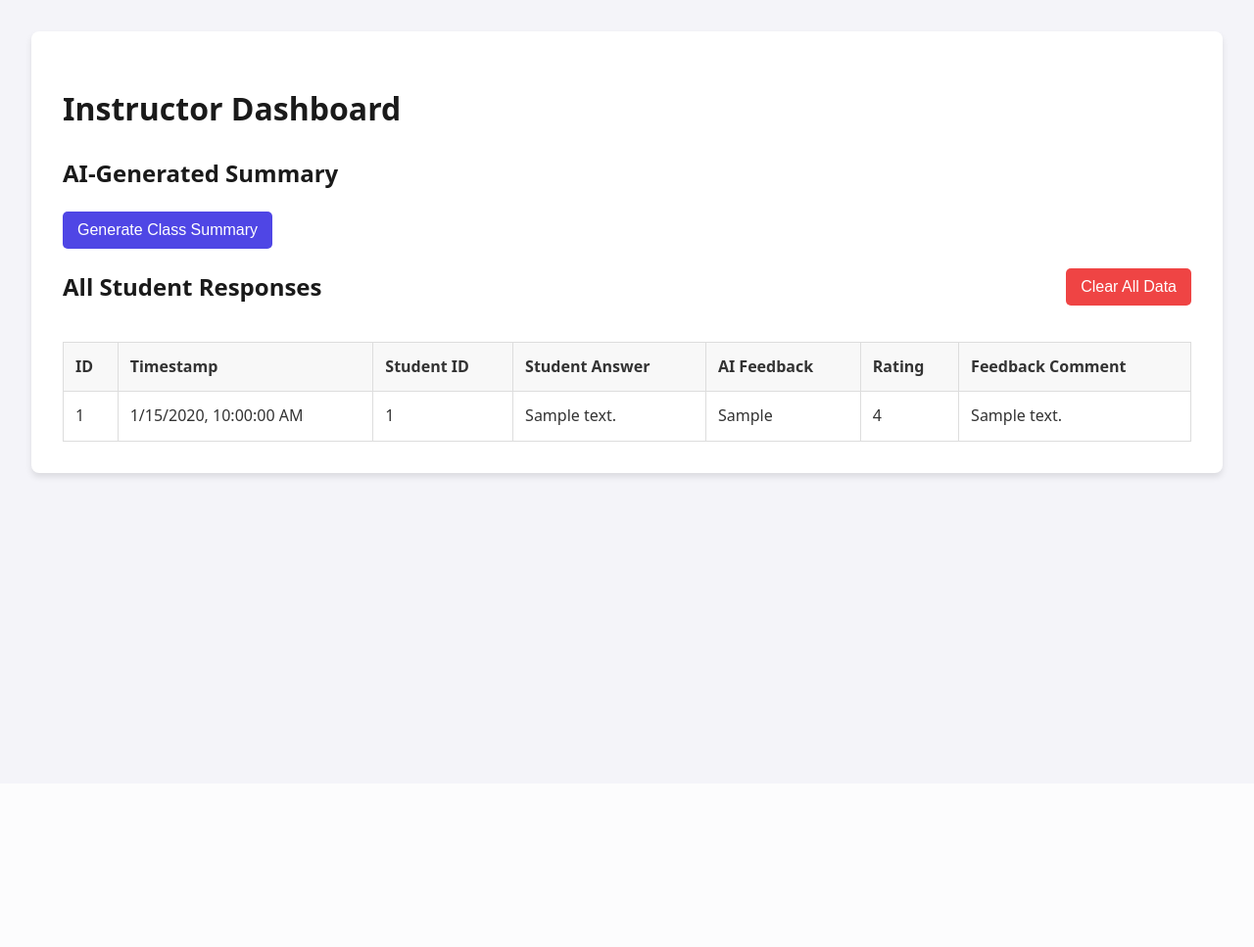
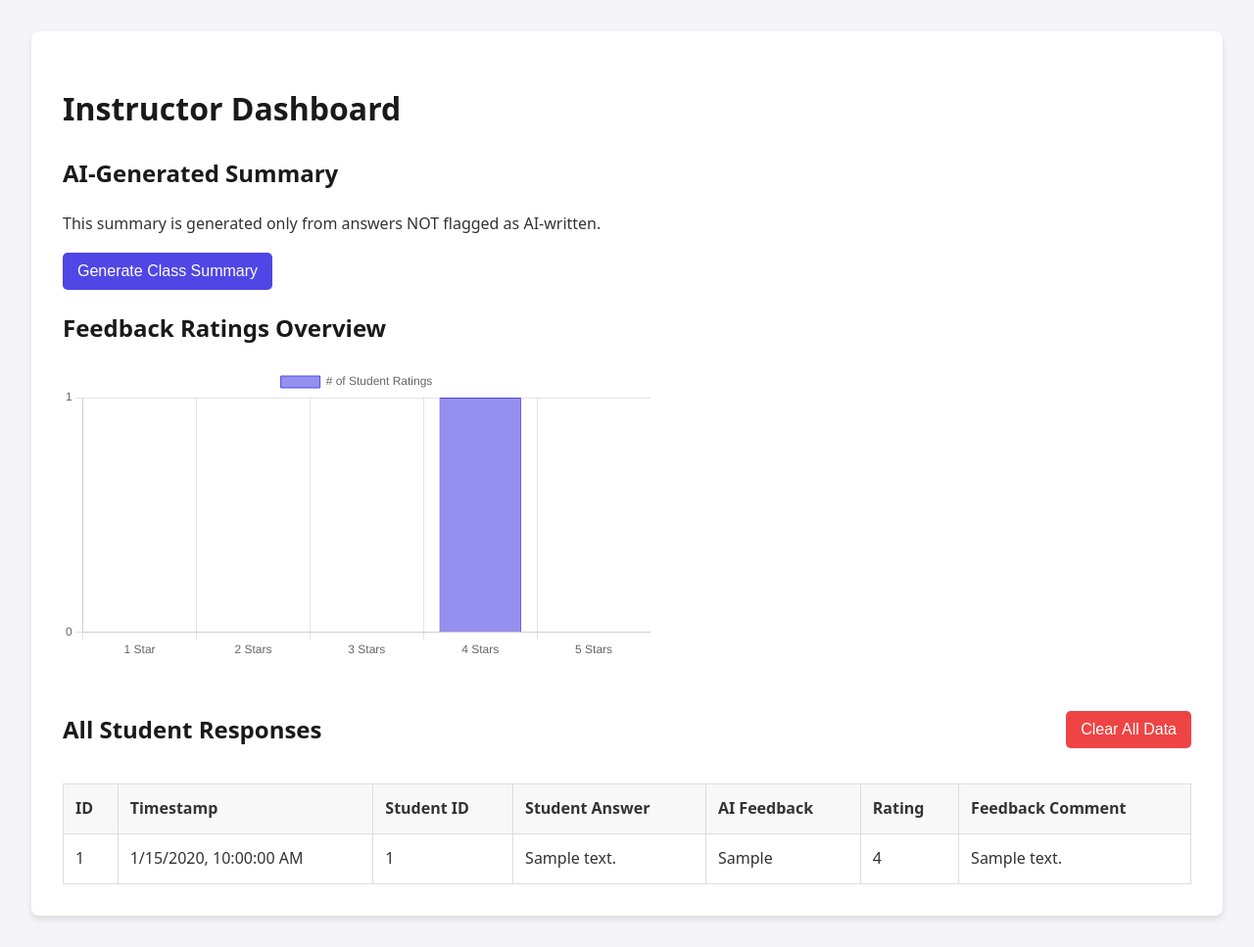
Before and after one commit to Jen77776/AI-Stats-book, a Flask app: page /dashboard in a window 1280 px wide. Shown: the whole page at 98% size. Before the commit the page ends 490 px from the top, so only its background shows below. Run offline with Flask 3, Linux system fonts and the light colour scheme; tables that the repository leaves empty hold one stand-in row (values such as "Sample post").

Commit message:
add chart and tag AI answer

```diff
--- a/flask-ai-feedback/app.py
+++ b/flask-ai-feedback/app.py
@@ -29,6 +29,7 @@
     timestamp = db.Column(db.DateTime, nullable=False, default=datetime.utcnow)
     rating = db.Column(db.Integer)
     feedback_comment = db.Column(db.Text)
+    is_ai_generated = db.Column(db.Boolean, default=False, nullable=False)
 
 with app.app_context():
     db.create_all()
@@ -43,59 +44,6 @@
 except Exception as e:
     print(f"API configuration failed: {e}")
     model = None
-
-
-# def get_dataviz_feedback(student_answer):
-#     if not model:
-#         return "AI model failed to load."
-
-#     # Prompt
-#     system_prompt = """
-#     You are an evaluative AI giving concise, helpful, and honest feedback on a student's written answer to a data visualization critique prompt.
-
-#     The question is:
-#     "I stole this figure from a company selling a data viz class. Examine their plot and find at least three bad data viz practices. Then say which one you think is the worst and why."
-
-#     The figure being critiqued includes multiple design problems. The worst offense is the irregular y-axis scaling: it uses evenly spaced visual intervals with values like 10M, 50M, 200M, 250M, and 275M, which is misleading and nonsensical.
-
-#     Other issues include:
-#     - Y-axis likely doesn’t start at zero
-#     - Last bar (Q1P, likely a projection) isn’t visually distinguished from observed values
-#     - Arbitrary curve overlays the bars with no rationale
-#     - Bars are shaded with a distracting color gradient
-#     - Axis labels are small and hard to read
-#     - X and Y axes have no title
-#     - Font and spacing choices make interpretation harder
-
-#     ---
-#     ### Your Role:
-#     - Evaluate how well the student identifies problems in the plot
-#     - Give a one-off piece of feedback (not a chat), written in a warm and encouraging tone
-#     - Be concise, direct, and helpful — no generic praise
-#     - Your goal is not to assign a grade but to help students reflect and improve
-#     - You should use an internal rubric with levels like:
-#       * Great answer
-#       * Good answer
-#       * Thinking start
-#       * Too superficial
-#       * Misunderstood / incorrect
-#     ---
-#     ### Response Guidelines:
-#     - If the student gave a great answer, affirm their reasoning and note what they did well.
-#     - If the student missed key issues (especially the irregular y-axis), point that out clearly, explain why it matters, and optionally give stronger examples they could have raised.
-#     - If their answer was vague or off-base, help them understand why and give a couple of clear, grounded examples they could have used.
-#     - Do not say “this is a great answer but…” if the answer wasn’t great.
-#     - Focus on useful and honest feedback, not on grading tone.
-#     """
-
-#     prompt = f"{system_prompt}\n\nThe student's answer is:\n\"{student_answer}\""
-
-#     try:
-#         response = model.generate_content(prompt)
-#         return response.text
-#     except Exception as e:
-#         print(f"Error calling Gemini API for dataviz: {e}")
-#         return "Sorry, an error occurred while getting feedback from the AI."
 
 def get_generic_feedback(prompt_id, student_answer):
     if not model:
@@ -158,42 +106,31 @@
             print(f"Warning: Could not find response_id {response_id} in Google Sheet to update.")
     except Exception as e:
         print(f"Google Sheet update error: {e}")
+def is_answer_ai_generated(student_answer):
+    """Uses AI to flag if an answer is likely AI-generated."""
+    if not model:
+        return False # Fail safe
 
-# @app.route('/api/evaluate-dataviz', methods=['POST'])
-# def handle_dataviz_evaluation():
-#     data = request.get_json()
-#     student_answer = data.get('answer')
-#     student_id = data.get('student_id', 'anonymous')
-#     ai_feedback = get_dataviz_feedback(student_answer)
+    try:
+        # 一个专门用于分类的、非常直接的Prompt
+        prompt = f"""
+        Analyze the following text from a student's response. Your task is to determine if it was likely written by an AI or a human.
+        Respond with only a single word: either "AI" or "Human". Do not provide any other explanation.
 
-#     try:
-#         new_response = Response(
-#             student_id=student_id,
-#             question="Critique of misleading data visualization (Figure 5)",
-#             student_answer=student_answer,
-#             ai_feedback=ai_feedback,
-#             timestamp=datetime.now()
-#         )
-#         db.session.add(new_response)
-#         db.session.commit()
+        Student's text: "{student_answer}"
+        """
 
-#         # 只有在数据库写入成功后，才继续写入Google Sheet
-#         row_to_insert = [new_response.id, str(new_response.timestamp), student_id, new_response.question, student_answer, ai_feedback, "", ""]
-#         append_to_google_sheet(row_to_insert)
+        response = model.generate_content(prompt)
 
-#         return jsonify({'feedback': ai_feedback, 'response_id': new_response.id})
+        # 检查返回结果并返回布尔值
+        if "ai" in response.text.lower():
+            return True
+        else:
+            return False
+    except Exception as e:
+        print(f"AI detection error: {e}")
+        return False # 如果检测失败，默认不是AI生成的
 
-#     except Exception as e:
-#         # 如果数据库操作失败，回滚所有改动
-#         db.session.rollback()
-#         # 在终端打印出详细的错误信息
-#         print(f"--- DATABASE WRITE FAILED ---: {e}")
-#         # 仍然返回一个看起来“成功”的响应给前端，但附带错误信息
-#         return jsonify({
-#             'feedback': ai_feedback,
-#             'response_id': None,
-#             'error': 'Database write operation failed.'
-#         }), 500
 @app.route('/api/evaluate', methods=['POST'])
 def handle_evaluation():
     data = request.get_json()
@@ -204,6 +141,9 @@
     if not prompt_id:
         return jsonify({'error': 'A prompt_id must be provided.'}), 400
 
+    is_ai = is_answer_ai_generated(student_answer)
+    print(f"AI detection result for new answer: {is_ai}")
+
     ai_feedback = get_generic_feedback(prompt_id, student_answer)
 
     new_response = Response(
@@ -211,7 +151,8 @@
         question=prompt_id, # 用prompt_id作为问题的标识
         student_answer=student_answer,
         ai_feedback=ai_feedback,
-        timestamp=datetime.now()
+        timestamp=datetime.now(),
+        is_ai_generated=is_ai
     )
     db.session.add(new_response)
     db.session.commit()
@@ -266,7 +207,10 @@
 def get_summary():
     """API endpoint to generate an AI-powered summary of all answers."""
     # 使用SQLAlchemy查询
-    responses = Response.query.filter(Response.student_answer != '').all()
+    responses = Response.query.filter(
+        Response.student_answer != '',
+        Response.is_ai_generated == False
+    ).all()
     if not responses:
         return jsonify({'summary': 'Not enough data to generate a summary.'})
 
--- a/flask-ai-feedback/templates/dashboard.html
+++ b/flask-ai-feedback/templates/dashboard.html
@@ -4,12 +4,13 @@
     <meta charset="UTF-8">
     <meta name="viewport" content="width=device-width, initial-scale=1.0">
     <title>Feedback Dashboard</title>
+    <script src="https://cdn.jsdelivr.net/npm/chart.js"></script>
     <style>
-        body { font-family: system-ui, sans-serif; line-height: 1.6; background-color: #f4f4f9; color: #333; margin: 0; padding: 2em; }
+        body { font-family: system-ui, -apple-system, sans-serif; line-height: 1.6; background-color: #f4f4f9; color: #333; margin: 0; padding: 2em; }
         .container { max-width: 1200px; margin: auto; background: #fff; padding: 2em; border-radius: 8px; box-shadow: 0 4px 6px rgba(0,0,0,0.1); }
         h1, h2 { color: #1a1a1a; }
         table { width: 100%; border-collapse: collapse; margin-top: 1em; }
-        th, td { border: 1px solid #ddd; padding: 12px; text-align: left; }
+        th, td { border: 1px solid #ddd; padding: 12px; text-align: left; vertical-align: top; }
         th { background-color: #f8f8f8; font-weight: 600; }
         tr:nth-child(even) { background-color: #f9fafb; }
         .summary-box { background-color: #eef2ff; border-left: 5px solid #4f46e5; padding: 1.5em; margin-bottom: 2em; border-radius: 4px; }
@@ -17,6 +18,7 @@
         button:hover { background-color: #4338ca; }
         .loader { border: 4px solid #f3f3f3; border-top: 4px solid #4f46e5; border-radius: 50%; width: 24px; height: 24px; animation: spin 1s linear infinite; display: none; }
         @keyframes spin { 0% { transform: rotate(0deg); } 100% { transform: rotate(360deg); } }
+        .ai-flag { background-color: #fef2f2; color: #991b1b; font-size: 0.8em; padding: 2px 6px; border-radius: 4px; display: inline-block; margin-top: 5px; }
     </style>
 </head>
 <body>
@@ -26,10 +28,17 @@
 
         <div class="summary-section">
             <h2>AI-Generated Summary</h2>
+            <p>This summary is generated only from answers NOT flagged as AI-written.</p>
             <button id="generate-summary-btn">Generate Class Summary</button>
             <div class="loader" id="summary-loader"></div>
             <div id="summary-content" class="summary-box" style="display: none;"></div>
         </div>
+
+        <h2>Feedback Ratings Overview</h2>
+        <div style="max-width: 600px; margin-bottom: 2em;">
+            <canvas id="ratingHistogram"></canvas>
+        </div>
+
         <div style="display: flex; justify-content: space-between; align-items: center;">
             <h2>All Student Responses</h2>
             <button id="clear-db-btn" style="background-color: #ef4444;">Clear All Data</button>
@@ -55,53 +64,62 @@
 
     <script>
         document.addEventListener('DOMContentLoaded', function() {
-            // --- 1. 获取所有需要的DOM元素 ---
+            // --- 3. 在JavaScript中添加绘图逻辑 ---
+
             const feedbackTableBody = document.querySelector('#feedback-table tbody');
             const generateSummaryBtn = document.getElementById('generate-summary-btn');
             const summaryLoader = document.getElementById('summary-loader');
             const summaryContent = document.getElementById('summary-content');
-            const clearDbBtn = document.getElementById('clear-db-btn'); // 获取清空按钮
+            const clearDbBtn = document.getElementById('clear-db-btn');
 
-            // --- 2. 定义所有函数 ---
-            function fetchAndDisplayFeedback() {
-                // 这个函数保持不变
-                fetch('/api/get-all-feedback')
-                    .then(response => response.json())
-                    .then(data => {
-                        feedbackTableBody.innerHTML = ''; // Clear existing rows
+            async function fetchAndDisplayFeedback() {
+                try {
+                    const response = await fetch('/api/get-all-feedback');
+                    const data = await response.json();
+
+                    feedbackTableBody.innerHTML = '';
                     data.forEach(row => {
                         const tr = document.createElement('tr');
+                        let answerCellContent = row.student_answer;
+                        if (row.is_ai_generated) {
+                            answerCellContent += `<br><span class="ai-flag">Flagged as AI-Generated</span>`;
+                        }
                         tr.innerHTML = `
                             <td>${row.id}</td>
                             <td>${new Date(row.timestamp).toLocaleString()}</td>
                             <td>${row.student_id || ''}</td>
-                                <td>${row.student_answer}</td>
+                            <td>${answerCellContent}</td>
                             <td>${row.ai_feedback}</td>
                             <td>${row.rating || ''}</td>
                             <td>${row.feedback_comment || ''}</td>
                         `;
                         feedbackTableBody.appendChild(tr);
                     });
-                    })
-                    .catch(error => console.error('Error fetching feedback data:', error));
+
+                    // 数据加载后，调用新函数来渲染直方图
+                    renderRatingHistogram(data);
+
+                } catch (error) {
+                    console.error('Error fetching feedback data:', error);
+                }
             }
 
-            function fetchAndDisplaySummary() {
-                // 这个函数保持不变
+            async function fetchAndDisplaySummary() {
                  summaryLoader.style.display = 'block';
                 summaryContent.style.display = 'none';
                 generateSummaryBtn.disabled = true;
 
-                fetch('/api/get-summary')
-                    .then(response => response.json())
-                    .then(data => {
-                        summaryLoader.style.display = 'none';
-                        generateSummaryBtn.disabled = false;
+                // 确保在生成摘要前，表格数据也是最新的
+                await fetchAndDisplayFeedback();
+
+                try {
+                    const response = await fetch('/api/get-summary');
+                    const data = await response.json();
+
                     if (data.summary) {
                         let formattedSummary = data.summary
                             .replace(/### (.*)/g, '<h3>$1</h3>')
                             .replace(/## (.*)/g, '<h2>$1</h2>')
-                                .replace(/# (.*)/g, '<h1>$1</h1>')
                             .replace(/\*\*([^*]+)\*\*/g, '<strong>$1</strong>')
                             .replace(/\* ([^*]+)/g, '<li>$1</li>');
                         summaryContent.innerHTML = formattedSummary;
@@ -110,21 +128,56 @@
                         summaryContent.innerText = data.error || 'An unknown error occurred.';
                         summaryContent.style.display = 'block';
                     }
-                    })
-                    .catch(error => {
+                } catch (error) {
+                    console.error('Error fetching summary:', error);
+                } finally {
                     summaryLoader.style.display = 'none';
                     generateSummaryBtn.disabled = false;
-                        console.error('Error fetching summary:', error)
+                }
+            }
+
+            // 新增的函数，专门用于渲染直方图
+            function renderRatingHistogram(data) {
+                const ratingCounts = { 1: 0, 2: 0, 3: 0, 4: 0, 5: 0 };
+                data.forEach(row => {
+                    if (row.rating >= 1 && row.rating <= 5) {
+                        ratingCounts[row.rating]++;
+                    }
+                });
+
+                const chartData = {
+                    labels: ['1 Star', '2 Stars', '3 Stars', '4 Stars', '5 Stars'],
+                    datasets: [{
+                        label: '# of Student Ratings',
+                        data: Object.values(ratingCounts),
+                        backgroundColor: 'rgba(79, 70, 229, 0.6)',
+                        borderColor: 'rgba(79, 70, 229, 1)',
+                        borderWidth: 1
+                    }]
+                };
+
+                const ctx = document.getElementById('ratingHistogram').getContext('2d');
+
+                if (window.myRatingChart) {
+                    window.myRatingChart.destroy();
+                }
+
+                window.myRatingChart = new Chart(ctx, {
+                    type: 'bar',
+                    data: chartData,
+                    options: {
+                        scales: {
+                            y: { beginAtZero: true, ticks: { stepSize: 1 } }
+                        }
+                    }
                 });
             }
 
-            // --- 3. 绑定所有事件监听器 ---
+            // --- 绑定事件监听器 ---
             generateSummaryBtn.addEventListener('click', fetchAndDisplaySummary);
 
-            // CORRECTED: "Clear"按钮的监听器现在在正确的位置
             clearDbBtn.addEventListener('click', function() {
                 const isConfirmed = window.confirm("Are you sure you want to permanently delete ALL student responses? This action cannot be undone.");
-
                 if (isConfirmed) {
                     fetch('/api/clear-all-feedback', {
                         method: 'POST',
@@ -133,8 +186,8 @@
                     .then(data => {
                         if(data.status === 'success') {
                             alert('All feedback data has been cleared.');
-                            fetchAndDisplayFeedback(); // 重新加载表格数据
-                            summaryContent.style.display = 'none'; // 隐藏旧的摘要
+                            fetchAndDisplayFeedback();
+                            summaryContent.style.display = 'none';
                         } else {
                             alert('An error occurred: ' + data.message);
                         }
@@ -146,7 +199,7 @@
                 }
             });
 
-            // --- 4. 页面初次加载时执行 ---
+            // --- 页面初次加载时执行 ---
             fetchAndDisplayFeedback();
         });
     </script>
```
Also changed, not shown: 1 other file. Lines whose indentation alone changed are shown as unchanged.
